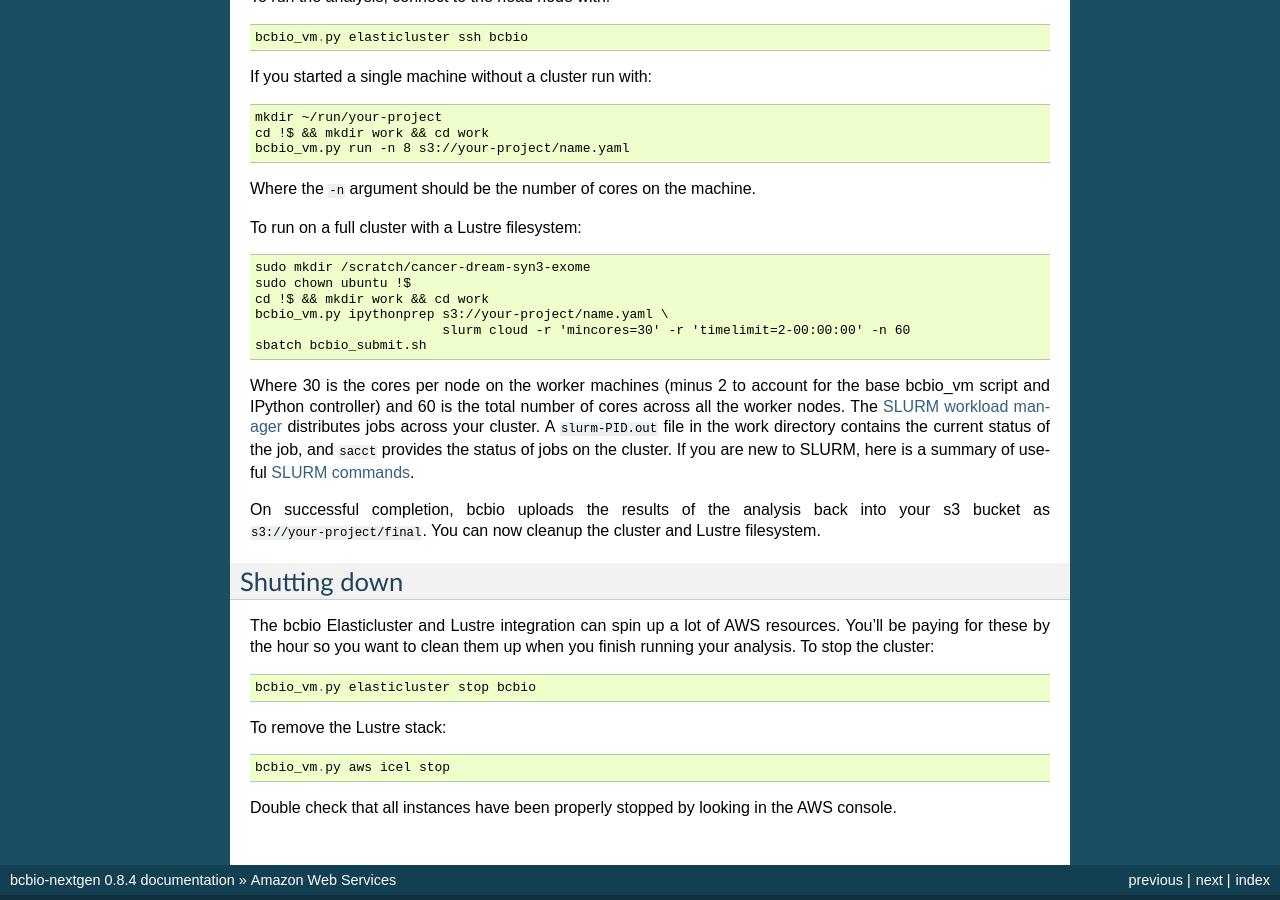
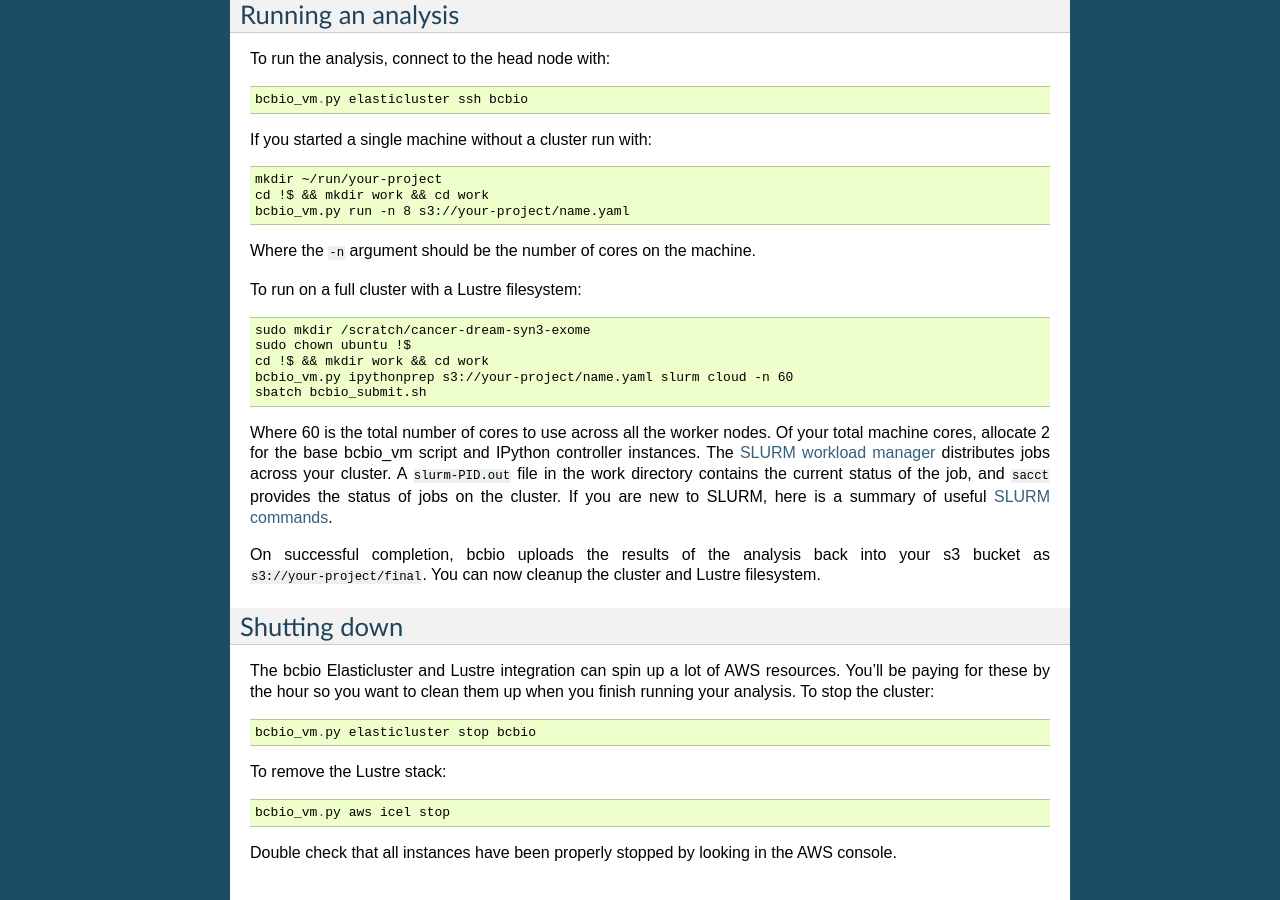
Before and after one commit to bcbio/bcbio-nextgen, a Sphinx documentation site: the page built from docs/contents/cloud.rst, in a window 1280 px wide and 900 px high, scrolled down 3214 px. Built offline with Sphinx 7.4.7, drawn with Linux system fonts in a browser that asks for light colours; some of the changed text lies outside the part shown.

Commit message:
Improve documentation and defaults for AWS cloud runs: do not require specifying SLURM resources and use mincores automatically for larger clusters. chapmanb/bcbio-nextgen-vm#39

```diff
--- a/docs/contents/cloud.rst
+++ b/docs/contents/cloud.rst
@@ -127,6 +127,11 @@ The ``~/.bcbio/elasticluster/config`` file defines the number of compute nodes
 to start. If you set up your AWS configuration manually, the bcbio-vm GitHub
 repository has the `latest example configuration
 <https://github.com/chapmanb/bcbio-nextgen-vm/blob/master/elasticluster/config>`_.
+You'll want to edit this to match the number of cores and resources you'd like
+to use. The defaults only have small instances to prevent accidentally starting
+an `expensive run <http://aws.amazon.com/ec2/pricing/>`_. If you're planning a
+run with less than 32 cores, do not use a cluster and instead run directly on a single
+machine using one of the `large r3 or c3 instances <http://aws.amazon.com/ec2/instance-types/>`_.
 
 To start a cluster with a SLURM manager front end node and 2 compute nodes::
 
@@ -217,13 +222,12 @@ To run on a full cluster with a Lustre filesystem::
     sudo mkdir /scratch/cancer-dream-syn3-exome
     sudo chown ubuntu !$
     cd !$ && mkdir work && cd work
-    bcbio_vm.py ipythonprep s3://your-project/name.yaml \
-                            slurm cloud -r 'mincores=30' -r 'timelimit=2-00:00:00' -n 60
+    bcbio_vm.py ipythonprep s3://your-project/name.yaml slurm cloud -n 60
     sbatch bcbio_submit.sh
 
-Where 30 is the cores per node on the worker machines (minus 2 to account for
-the base bcbio_vm script and IPython controller) and 60 is the total number of
-cores across all the worker nodes. The `SLURM workload manager <http://slurm.schedmd.com/>`_
+Where 60 is the total number of cores to use across all the worker nodes.
+Of your total machine cores, allocate 2 for the base bcbio_vm script and IPython
+controller instances. The `SLURM workload manager <http://slurm.schedmd.com/>`_
 distributes jobs across your cluster. A ``slurm-PID.out`` file in the work
 directory contains the current status of the job, and ``sacct`` provides the
 status of jobs on the cluster. If you are new to SLURM, here is a summary
```
Also changed, not shown: other parts of docs/contents/cloud.rst (+1 -1 lines), HISTORY.md (+3 -0 lines), 3 other files.
